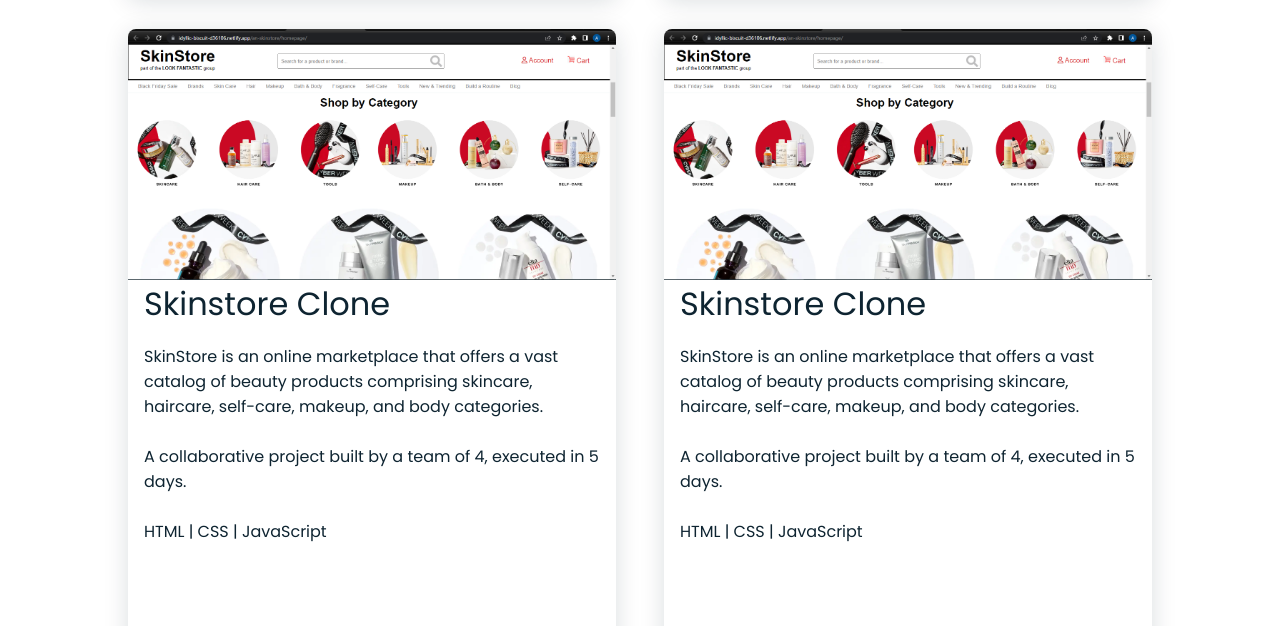
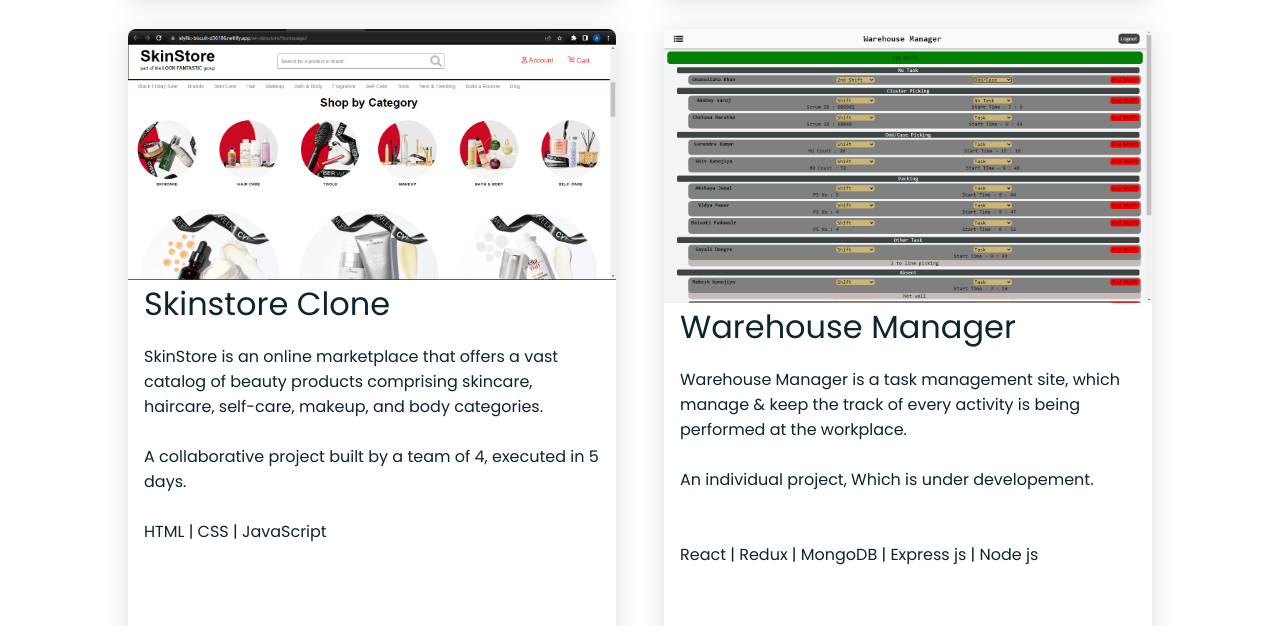
Before and after one commit to AmanNinave/AmanNinave.github.io, a plain HTML site: page index.html in a window 1280 px wide. Shown: the part 2820-3446 px from the top of the page. Drawn offline with nearby package versions, Linux system fonts and the light colour scheme; a script that the page names is missing.

Commit message:
project added

```diff
--- a/index.html
+++ b/index.html
@@ -371,31 +371,31 @@
           </div>
 
           <div class="project-img">
-            <img src="assets/img/skinstore.png" alt="walmart.com" />
-            <p class="project-title">Skinstore Clone</p>
+            <img src="assets/img/prod_man.png" alt="walmart.com" />
+            <p class="project-title">Warehouse Manager</p>
             <p class="project-subtitle">
               <span class="project-description">
-                SkinStore is an online marketplace that offers a vast catalog of
-                beauty products comprising skincare, haircare, self-care,
-                makeup, and body categories.</span
+                Warehouse Manager is a task management site, which manage & keep the track of every activity is being performed at the workplace.
+                </span
               >
               <br />
               <br />
-              A collaborative project built by a team of 4, executed in 5 days.
+              An individual project, Which is under developement.
+              <br>
               <br />
               <br />
-              <span class="project-tech-stack"> HTML | CSS | JavaScript </span>
+              <span class="project-tech-stack"> React | Redux | MongoDB | Express js | Node js </span>
             </p>
             <div class="project-btns">
               <a
-                href="https://github.com/AmanNinave/Skin_Store_Clone"
+                href="https://github.com/AmanNinave/Productivity_Manager_Frontend"
                 target="_blank"
                 class="project-github-link button"
               >
                 Code<i class="bx bxl-github"></i>
               </a>
               <a
-                href="https://idyllic-biscuit-d36106.netlify.app/an-skinstore/homepage/"
+                href="http://16.16.143.182:3000/"
                 target="_blank"
                 class="project-deployed-link button"
               >
```
Also changed, not shown: assets/img/prod_man.png (added).
